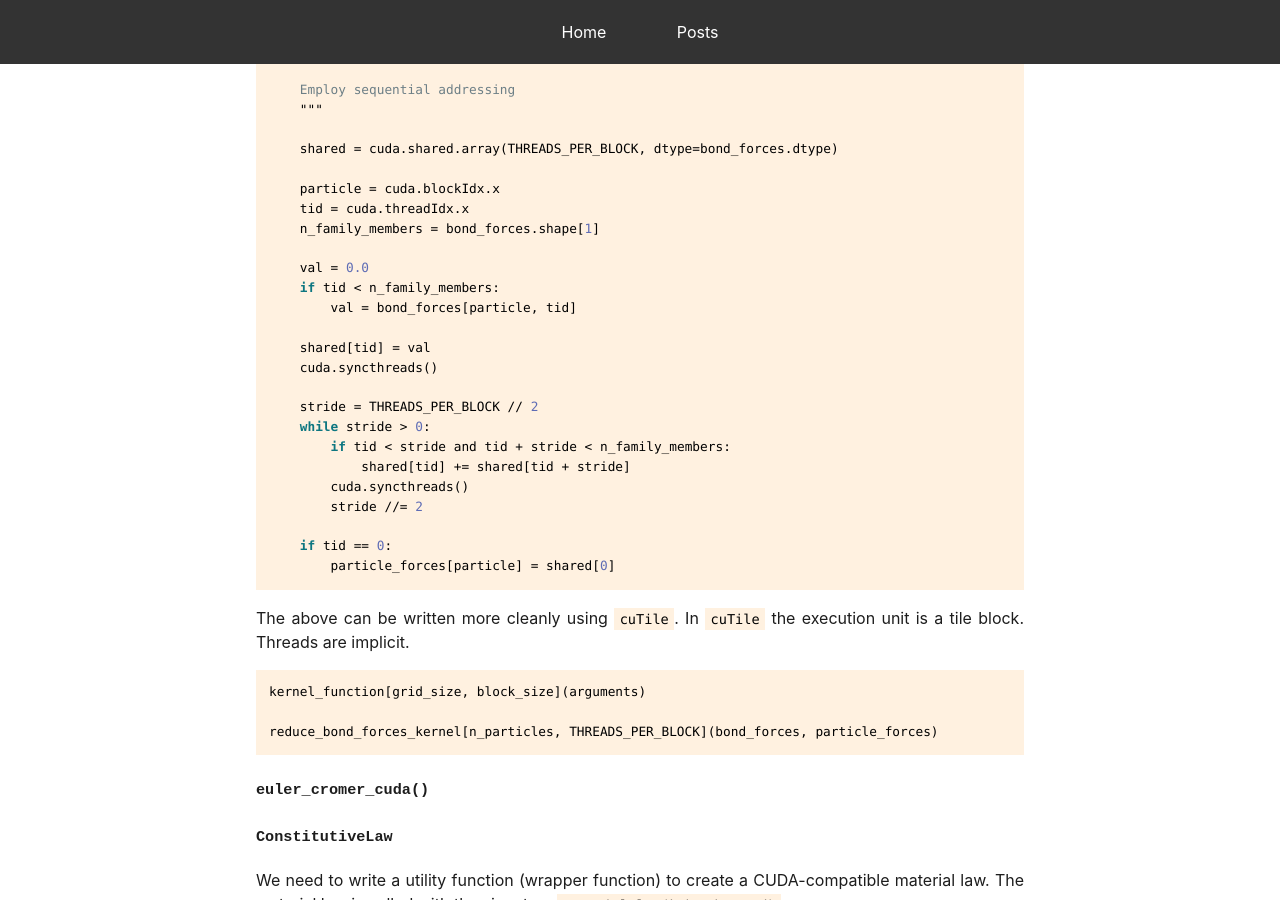
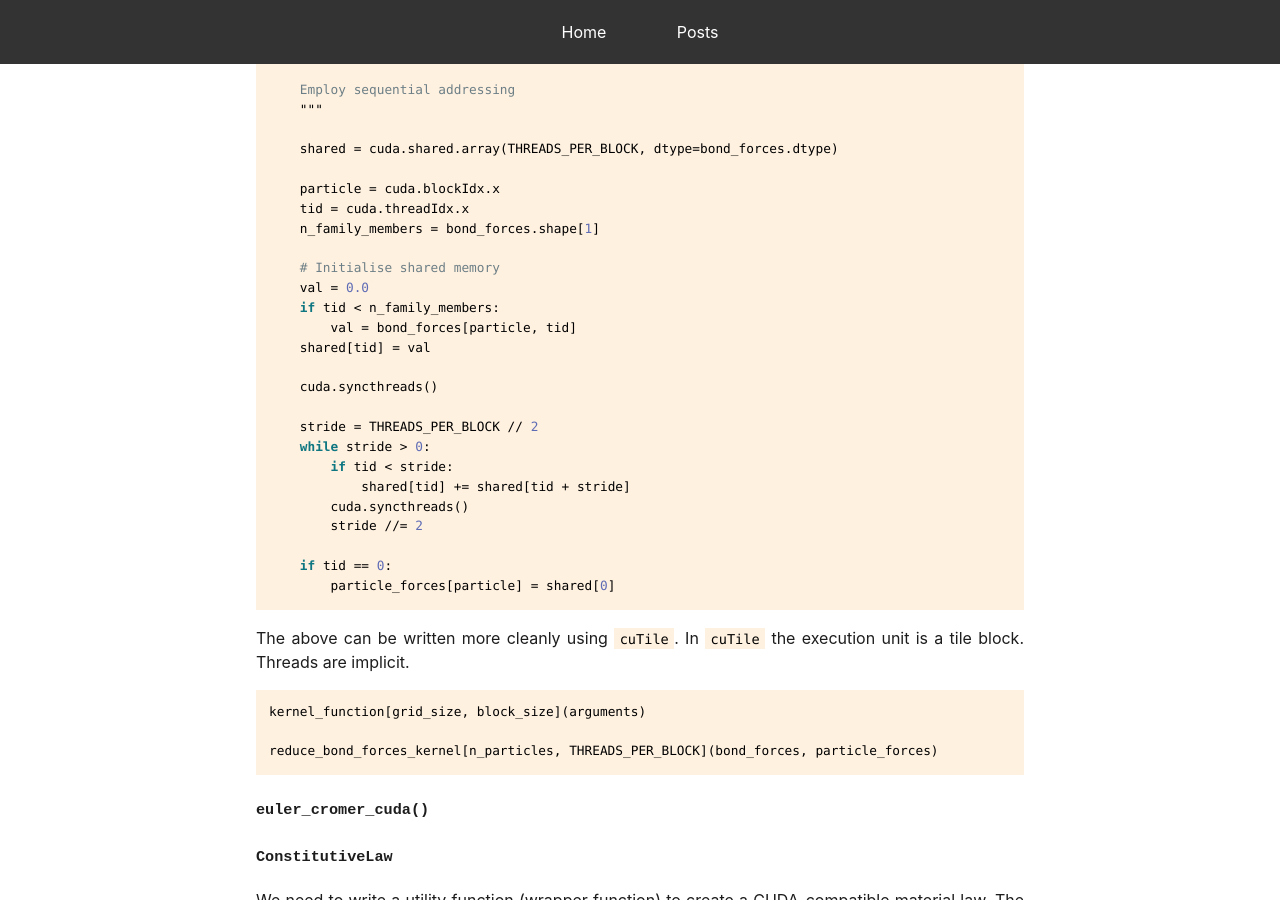
Before and after one commit to mark-hobbs/mark-hobbs.github.io, a Jekyll site: the page built from _posts/2025-02-03-cuda.md, in a window 1280 px wide and 900 px high, scrolled down 7510 px. Built offline with Jekyll 4.4.1, drawn with Linux system fonts in a browser that asks for light colours.

Commit message:
General updates

```diff
--- a/_posts/2025-02-03-cuda.md
+++ b/_posts/2025-02-03-cuda.md
@@ -338,16 +338,17 @@ def reduce_bond_forces_kernel(bond_forces, particle_forces):
     tid = cuda.threadIdx.x
     n_family_members = bond_forces.shape[1]
 
+    # Initialise shared memory
     val = 0.0
     if tid < n_family_members:
         val = bond_forces[particle, tid]
+    shared[tid] = val
 
-    shared[tid] = val
     cuda.syncthreads()
 
     stride = THREADS_PER_BLOCK // 2
     while stride > 0:
-        if tid < stride and tid + stride < n_family_members:
+        if tid < stride:
             shared[tid] += shared[tid + stride]
         cuda.syncthreads()
         stride //= 2
```
